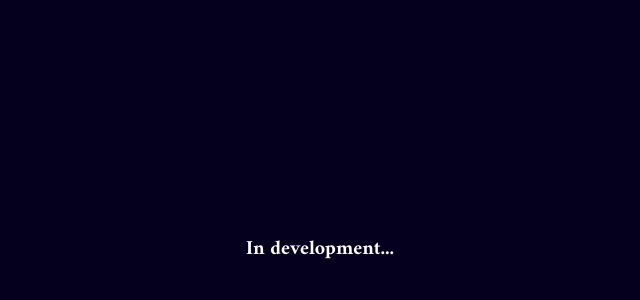
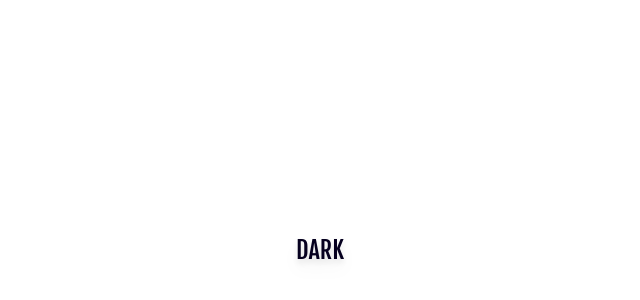
Before and after one commit to reevesabbas/my-website, a Next.js app: page / in a window 1280 px wide. Shown: the part 150-450 px from the top of the page, without its empty margins (320-960 px from the left). Built offline with nearby package versions, Linux system fonts and the light colour scheme.

Commit message:
added text button, and theme toggle functionality

```diff
--- a/package.json
+++ b/package.json
@@ -10,9 +10,9 @@
   },
   "dependencies": {
     "next": "12.1.4",
+    "next-themes": "^0.1.1",
     "react": "18.0.0",
-    "react-dom": "18.0.0",
-    "styled-components": "^5.3.5"
+    "react-dom": "18.0.0"
   },
   "devDependencies": {
     "@testing-library/jest-dom": "^5.16.4",
@@ -21,7 +21,6 @@
     "@types/node": "17.0.23",
     "@types/react": "18.0.0",
     "@types/react-dom": "18.0.0",
-    "@types/styled-components": "^5.1.25",
     "autoprefixer": "^10.4.4",
     "eslint": "8.12.0",
     "eslint-config-next": "12.1.4",
--- /dev/null
+++ b/src/components/Buttons/TextButton.tsx
@@ -0,0 +1,21 @@
+import React from 'react'
+
+interface Props {
+  children: React.ReactNode;
+  onClick?: (param?: any) => void;
+}
+
+const TextButton: React.FC<Props> = ({children, onClick, ...rest}) => {
+  return (
+    <button
+      className='font-fjalla text-darkestPurple dark:text-white text-2xl font-normal hover:text-blue dark:hover:text-blue hover:scale-105
+      active:translate-y-0.5 active:text-darkBlue dark:active:text-darkBlue ease-in-out duration-150 drop-shadow-lg'
+      onClick={onClick}
+      {...rest}
+    >
+      {children}
+    </button>
+  )
+}
+
+export default TextButton
--- /dev/null
+++ b/src/components/Buttons/ThemeButton.tsx
@@ -0,0 +1,20 @@
+import { useTheme } from 'next-themes';
+import React from 'react'
+
+import TextButton from "./TextButton";
+
+interface Props {
+  children: React.ReactNode;
+  onClick?: (param?: any) => void;
+}
+
+const ThemeButton: React.FC<Props> = ({children, onClick, ...rest}) => {
+  const {theme, setTheme} = useTheme();
+  return (
+    <TextButton onClick={() => setTheme(theme === 'light' ? 'dark' : 'light')}>
+      {theme === 'light' ? 'LIGHT' : 'DARK'}
+    </TextButton>
+  )
+}
+
+export default ThemeButton
--- a/src/components/layout/layout.tsx
+++ /dev/null
@@ -1,11 +0,0 @@
-import React from 'react'
-
-function Layout({children}:{children:any}) {
-  return (
-    <div className='bg-darkestPurple'>
-      {children}
-    </div>
-  )
-}
-
-export default Layout
--- a/src/pages/_app.tsx
+++ b/src/pages/_app.tsx
@@ -1,12 +1,15 @@
+import type { AppProps } from 'next/app'
+import {ThemeProvider} from 'next-themes'
+
 import '../styles/globals.css'
-import type { AppProps } from 'next/app'
-import Layout from '../components/layout/layout'
 
 function MyApp({ Component, pageProps }: AppProps) {
   return (
-    <Layout>
-      <Component {...pageProps} />
-    </Layout>
+    <ThemeProvider attribute='class'>
+      <div className='bg-white dark:bg-darkestPurple'>
+        <Component {...pageProps} />
+      </div>
+    </ThemeProvider>
   )
 }
 
--- a/src/pages/index.tsx
+++ b/src/pages/index.tsx
@@ -1,14 +1,18 @@
+import React from 'react';
 import type { NextPage } from 'next'
 import { ReactDOM } from 'react';
-import React from 'react';
-import MyApp from './_app';
+import { useTheme } from 'next-themes';
+
+import TextButton from '../components/Buttons/TextButton';
+import ThemeButton from '../components/Buttons/ThemeButton';
 
 const Home: NextPage = () => {
+  const {theme, setTheme} = useTheme();
   return (
     <div className='flex flex-col items-center justify-center min-h-screen'>
-        <h1 className='font-amiri text-xl text-white'>
-          In development...
-        </h1>
+      <TextButton onClick={() => setTheme(theme === 'light' ? 'dark' : 'light')}>
+        {theme === 'light' ? 'LIGHT' : 'DARK'}
+      </TextButton>
     </div>
   )
 }
--- a/src/styles/globals.css
+++ b/src/styles/globals.css
@@ -4,8 +4,15 @@
 
 @layer base {
   @font-face {
-    font-family: 'Amiri-Bold';
-    src: url('/fonts/Amiri-Bold.woff2') format('woff2');
+    font-family: 'Amiri-Regular';
+    src: url('/fonts/Amiri-Regular.woff2') format('woff2');
+    font-weight: 400;
+    font-display: swap;
+    font-style: normal;
+  }
+  @font-face {
+    font-family: 'Fjalla-One';
+    src: url('/fonts/Fjalla-One.woff2') format('woff2');
     font-weight: 400;
     font-display: swap;
     font-style: normal;
--- a/tailwind.config.js
+++ b/tailwind.config.js
@@ -3,19 +3,22 @@ module.exports = {
     "./src/pages/**/*.{js,ts,jsx,tsx}",
     "./src/components/**/*.{js,ts,jsx,tsx}",
   ],
-  darkMode: true,
+  darkMode: 'class',
   theme: {
     colors: {
       'darkestPurple': '#06001F',
+      'orange': '#EC4800',
       'darkOrange': '#8C2B00',
       'darkerOrange': '#4D1700',
+      'blue': '#0075FF',
       'darkBlue': '#003F7D',
       'darkerBlue': '#002347',
       'white': '#FFFFFF'
     },
     extend: {
       fontFamily: {
-        amiri: 'Amiri-Bold'
+        amiri: 'Amiri-Regular',
+        fjalla: 'Fjalla-One'
       }
     },
   },
```
Also changed, not shown: 2 other files (tests, documents, lock files or other folders).
